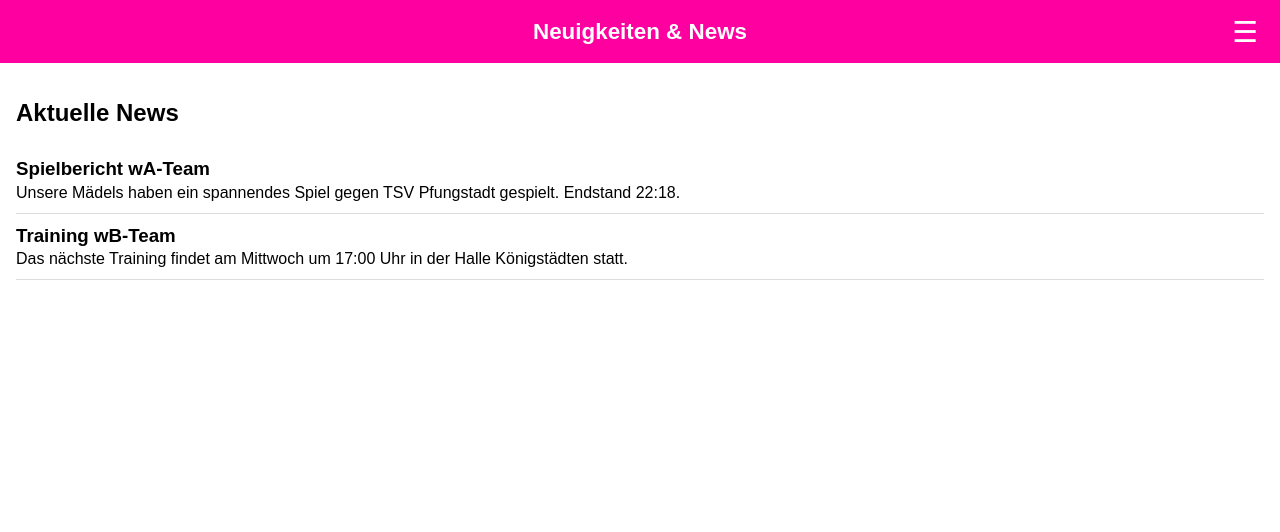
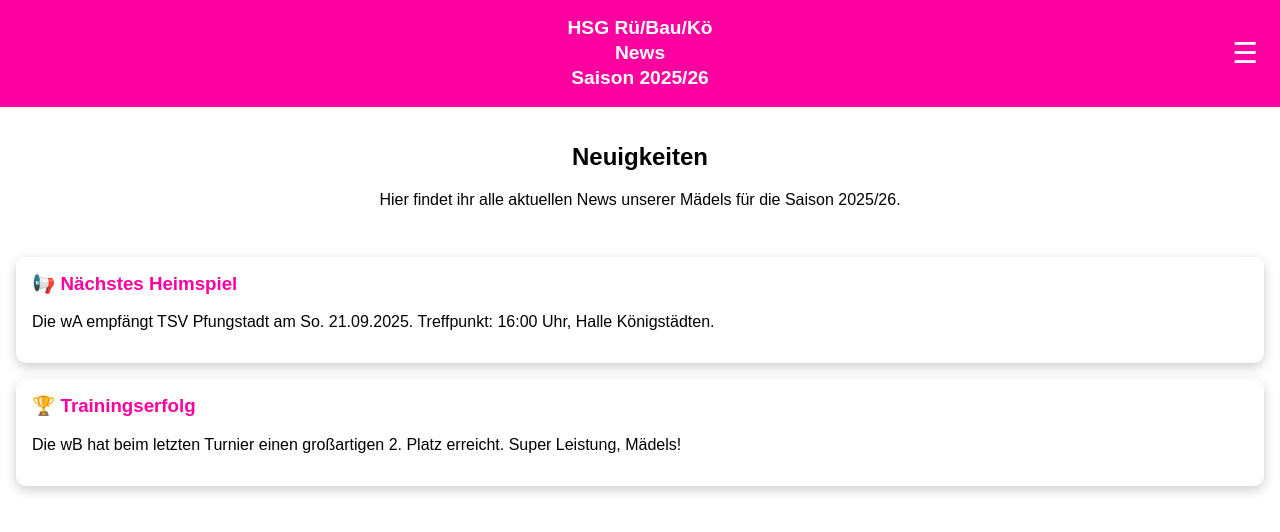
Before and after one commit to kkoenig87/Mein-Verein-HSG-RBK, a plain HTML site: page news.html in a window 1280 px wide. Drawn offline with Linux system fonts and the light colour scheme.

Commit message:
Update news.html

```diff
--- a/news.html
+++ b/news.html
@@ -3,122 +3,77 @@
 <head>
   <meta charset="UTF-8" />
   <meta name="viewport" content="width=device-width, initial-scale=1.0" />
-  <title>News</title>
+  <title>News - HSG RBK</title>
   <link rel="manifest" href="manifest.json" />
   <style>
     body { font-family: sans-serif; margin:0; padding:0; background:#ffffff; color:#000000; }
 
     header {
-      background:#ff00a0;
-      color:#fff;
-      padding:1rem;
-      display:flex;
-      justify-content:center;
-      align-items:center;
-      position:relative;
+      background:#ff00a0; color:#fff; padding:1rem; display:flex; justify-content:center; align-items:center; position:relative;
     }
-    header h1 {
-      margin:0;
-      font-size:1.4rem;
-      text-align:center;
-      line-height:1.4;
-      flex:1;
-    }
-    @media (max-width: 400px) {
-      header h1 { font-size:1.1rem; line-height:1.3; }
-    }
-    @media (max-width: 320px) {
-      header h1 { font-size:1rem; line-height:1.2; }
-    }
+    header h1 { margin:0; font-size:1.2rem; text-align:center; flex:1; line-height:1.3; }
+    .menu-toggle { font-size:1.8rem; cursor:pointer; background:none; border:none; color:#fff; position:absolute; right:1rem; }
 
-    .menu-toggle {
-      font-size:1.8rem;
-      cursor:pointer;
-      background:none;
-      border:none;
-      color:#fff;
-      position:absolute;
-      right:1rem;
-    }
-
-    .sidebar {
-      position:fixed;
-      top:0; right:-250px;
-      width:250px; height:100%;
-      background:rgba(0,0,0,0.8);
-      color:#fff;
-      transition:right 0.3s ease;
-      padding-top:2rem;
-      z-index:1000;
-    }
+    .sidebar { position:fixed; top:0; right:-250px; width:250px; height:100%; background:rgba(0,0,0,0.8); color:#fff; transition:right 0.3s ease; padding-top:2rem; z-index:1000; }
     .sidebar.active { right:0; }
-
-    .sidebar a {
-      display:block;
-      padding:1rem;
-      color:#fff;
-      text-decoration:none;
-      font-weight:bold;
-    }
+    .sidebar a { display:block; padding:1rem; color:#fff; text-decoration:none; font-weight:bold; }
     .sidebar a:hover { background:#ff00a0; }
 
-    .overlay {
-      position:fixed;
-      top:0; left:0;
-      width:100%; height:100%;
-      background:rgba(0,0,0,0.5);
-      display:none;
-      z-index:500;
-    }
+    .overlay { position:fixed; top:0; left:0; width:100%; height:100%; background:rgba(0,0,0,0.5); display:none; z-index:500; }
     .overlay.active { display:block; }
 
-    section { padding:1rem; }
+    section { padding:1rem; text-align:center; }
 
     .news-item {
-      border-bottom:1px solid #ddd;
-      padding:0.5rem 0;
+      border-radius:10px;
+      box-shadow:0 4px 12px rgba(0,0,0,0.2);
+      background:#ffffff;
+      margin:1rem;
+      padding:1rem;
+      text-align:left;
     }
-    .news-item h3 { margin:0.2rem 0; }
-    .news-item p { margin:0.2rem 0; }
+    .news-item h3 { color:#ff00a0; margin-top:0; }
   </style>
 </head>
 <body>
 <header>
-  <h1>Neuigkeiten & News</h1>
+  <h1>HSG Rü/Bau/Kö <br> News <br> Saison 2025/26</h1>
   <button class="menu-toggle">☰</button>
 </header>
 
 <div class="sidebar" id="sidebar">
   <a href="index.html">🏠 Home</a>
   <a href="a-team.html">👩‍👧 wA-Team</a>
-  <a href="a-jugend.html">📊 wA-Tabelle/Spielplan</a>
   <a href="b-team.html">👩‍👧 wB-Team</a>
-  <a href="b-jugend.html">📊 wB-Tabelle/Spielplan</a>
   <a href="news.html">📰 News</a>
 </div>
 <div class="overlay" id="overlay"></div>
 
 <section>
-  <h2>Aktuelle News</h2>
-  <div class="news-item">
-    <h3>Spielbericht wA-Team</h3>
-    <p>Unsere Mädels haben ein spannendes Spiel gegen TSV Pfungstadt gespielt. Endstand 22:18.</p>
-  </div>
-  <div class="news-item">
-    <h3>Training wB-Team</h3>
-    <p>Das nächste Training findet am Mittwoch um 17:00 Uhr in der Halle Königstädten statt.</p>
-  </div>
-  <!-- Weitere News einfach nach dem gleichen Muster einfügen -->
+  <h2>Neuigkeiten</h2>
+  <p>Hier findet ihr alle aktuellen News unserer Mädels für die Saison 2025/26.</p>
+</section>
+
+<section class="news-item">
+  <h3>📢 Nächstes Heimspiel</h3>
+  <p>Die wA empfängt TSV Pfungstadt am So. 21.09.2025. Treffpunkt: 16:00 Uhr, Halle Königstädten.</p>
+</section>
+
+<section class="news-item">
+  <h3>🏆 Trainingserfolg</h3>
+  <p>Die wB hat beim letzten Turnier einen großartigen 2. Platz erreicht. Super Leistung, Mädels!</p>
 </section>
 
 <script>
   const menuBtn = document.querySelector(".menu-toggle");
   const sidebar = document.getElementById("sidebar");
   const overlay = document.getElementById("overlay");
+
   menuBtn.addEventListener("click", () => {
     sidebar.classList.toggle("active");
     overlay.classList.toggle("active");
   });
+
   overlay.addEventListener("click", () => {
     sidebar.classList.remove("active");
     overlay.classList.remove("active");
```
